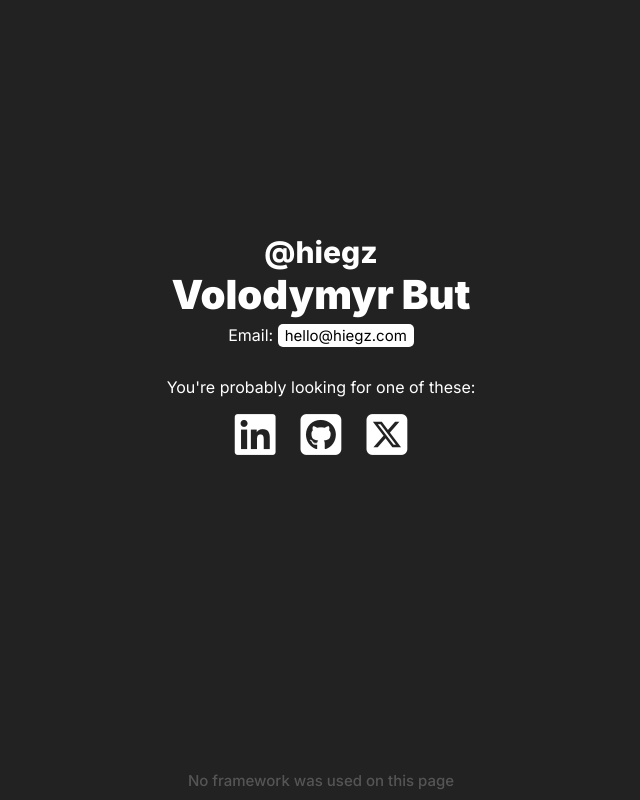
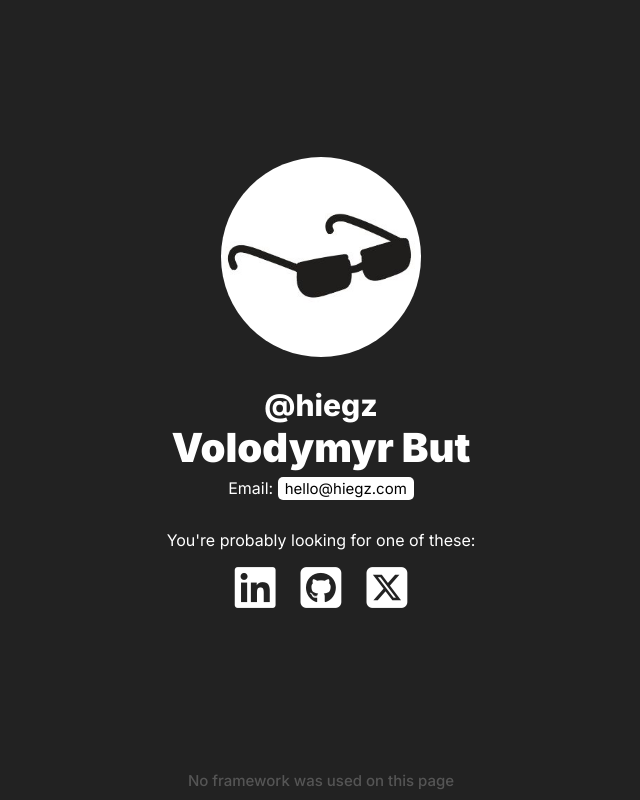
Before and after one commit to hiegz/homepage, a plain HTML site: page index.html in a window 1280 px wide. Shown: the whole page, without its empty margins (319-959 px from the left). Drawn offline with Linux system fonts and the light colour scheme.

Commit message:
add profile photo

```diff
--- a/index.html
+++ b/index.html
@@ -17,6 +17,9 @@
     </div>
     <dev id="profile">
         <dev id="profile-body">
+            <div id="profile-photo-container">
+                <img src="./assets/hiegz.jpg" id="profile-photo"/>
+            </div>
             <div id="profile-name">
                 <h2 id="nickname">@hiegz</h1V>
                 <h1 id="fullname">Volodymyr But</h1>
--- a/style.css
+++ b/style.css
@@ -61,6 +61,7 @@ button {
 
     display: flex;
     flex-direction: column;
+    align-items: center;
 }
 
 #profile-body {
@@ -69,7 +70,22 @@ button {
 
     display: flex;
     flex-direction: column;
+    align-items: center;
     gap: 30px;
+}
+
+#profile-photo-container {
+    width: 200px;
+    height: 200px;
+    border-radius: 100%;
+    overflow: hidden;
+}
+
+#profile-photo {
+    position: relative;
+    right: 90px;
+    bottom: 45px;
+    transform: scale(0.7);
 }
 
 #profile-content {
```
Also changed, not shown: assets/hiegz.jpg (added).
